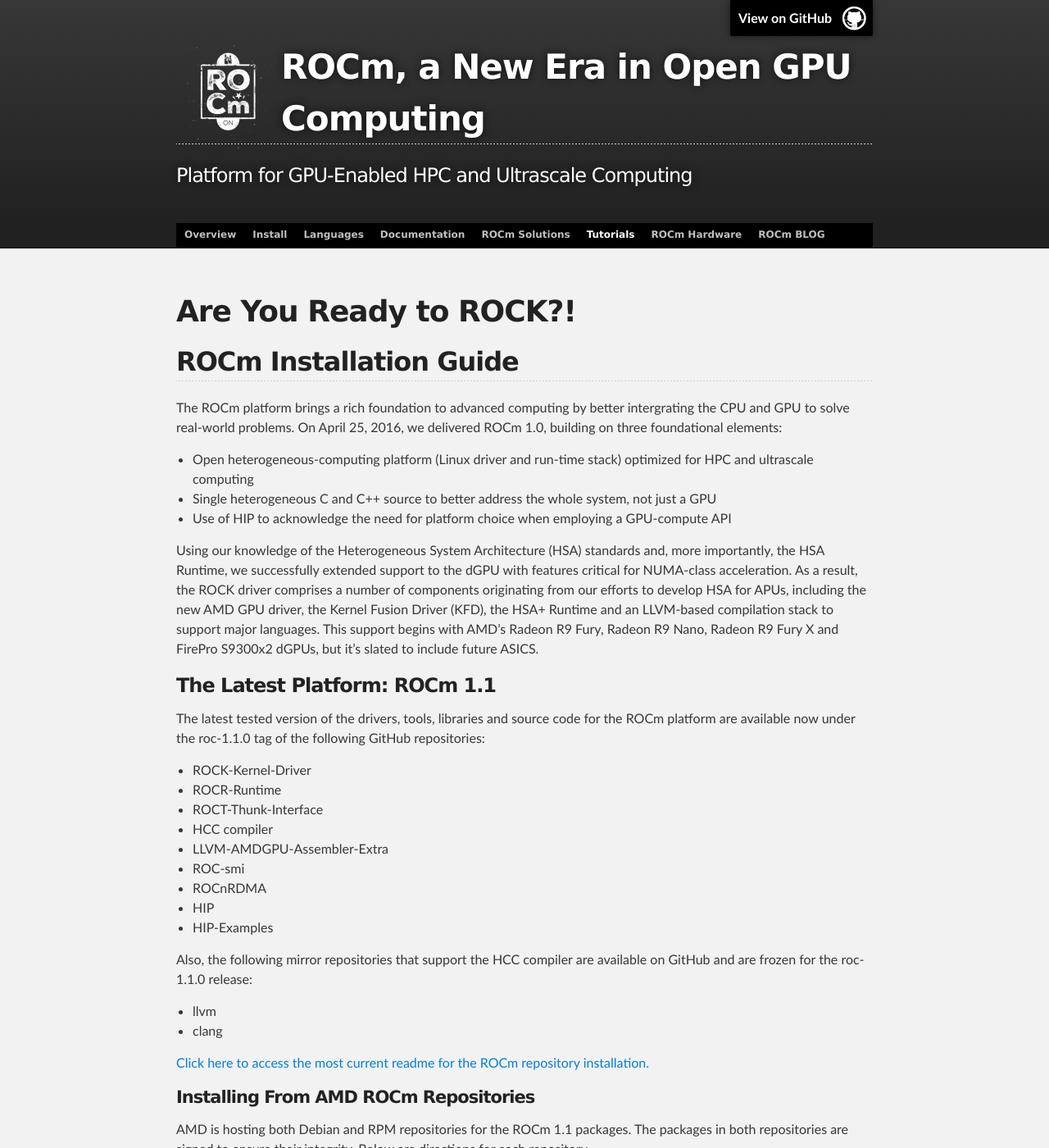
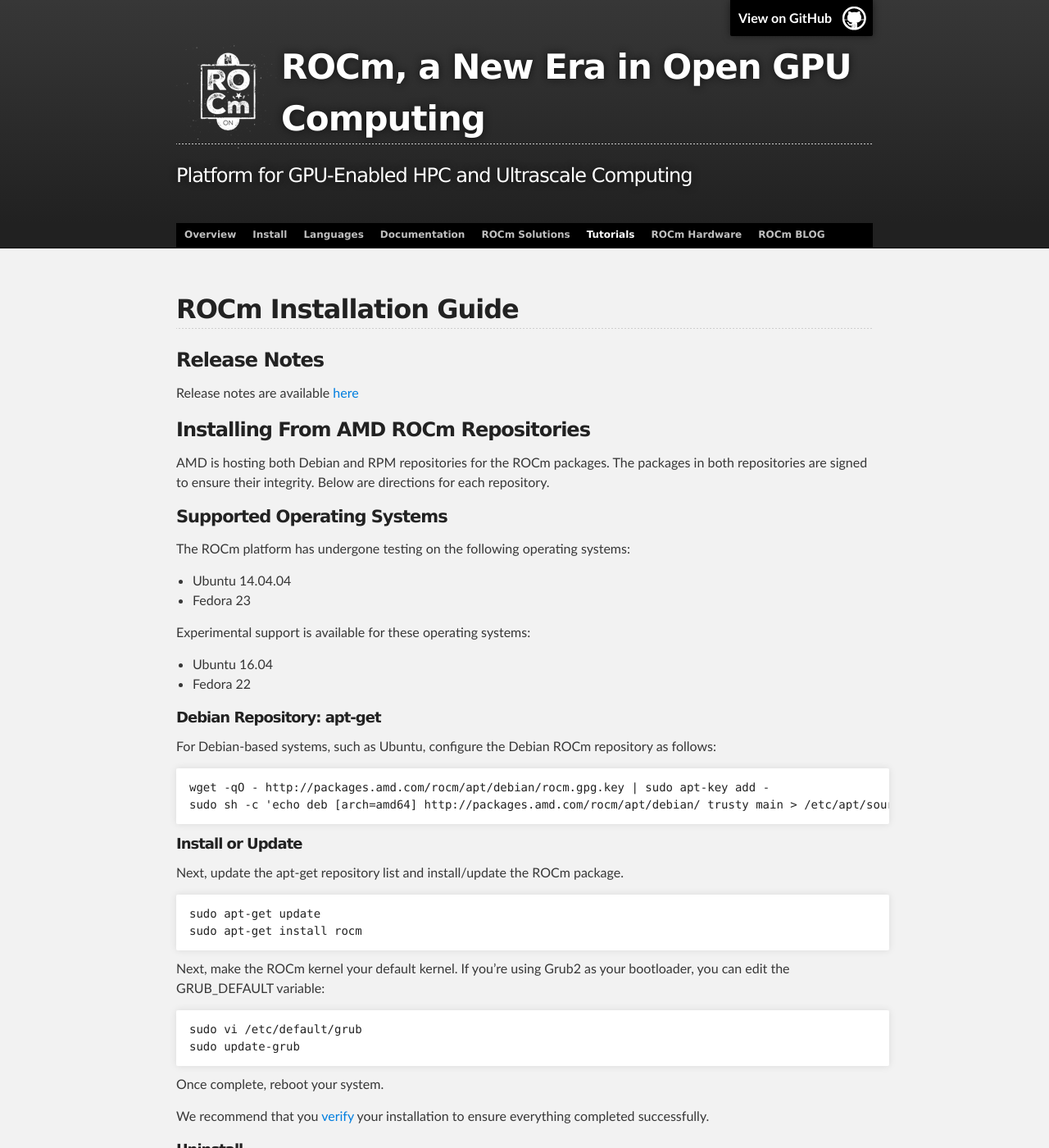
Before and after one commit to ROCm/ROCm.github.io, a Jekyll site: the page built from install.md, in a window 1280 px wide and 1400 px high. Shown: the whole window at 82% size. Built offline with Jekyll 4.4.1, drawn with Linux system fonts in a browser that asks for light colours; some of the changed text lies outside the part shown.

Commit message:
Update installation instructions for 1.2 release

````diff
--- a/install.md
+++ b/install.md
@@ -3,62 +3,19 @@
 title: ROCm Install
 ---
 
-# Are You Ready to ROCK?!
-
 ## ROCm Installation Guide
 
-The ROCm platform brings a rich foundation to advanced computing by
-better intergrating the CPU and GPU to solve real-world problems. On
-April 25, 2016, we delivered ROCm 1.0, building on three foundational
-elements:
+### Release Notes
 
- * Open heterogeneous-computing platform (Linux driver and run-time stack) optimized for HPC and ultrascale computing
- * Single heterogeneous C and C++ source to  better address the whole system, not just a GPU
- * Use of HIP to acknowledge the need for platform choice when employing a GPU-compute API
+Release notes are available [here](releasenotes.html)
 
-Using our knowledge of the Heterogeneous System Architecture (HSA)
-standards and, more importantly, the HSA Runtime, we successfully
-extended support to the dGPU with features critical for NUMA-class
-acceleration. As a result, the ROCK driver comprises a number of
-components originating  from our efforts to develop HSA for APUs,
-including the new AMD GPU driver, the Kernel Fusion Driver (KFD), the
-HSA+ Runtime and an LLVM-based compilation stack to support major
-languages. This support begins with AMD’s Radeon R9 Fury, Radeon R9
-Nano, Radeon R9 Fury X and FirePro S9300x2 dGPUs, but it’s slated to
-include future ASICS.
+### Installing From AMD ROCm Repositories
 
-### The Latest Platform: ROCm 1.1
-
-The latest tested version of the drivers, tools, libraries and source
-code for the ROCm platform are available now under the roc-1.1.0 tag
-of the following GitHub repositories:
-
- * ROCK-Kernel-Driver
- * ROCR-Runtime
- * ROCT-Thunk-Interface
- * HCC compiler
- * LLVM-AMDGPU-Assembler-Extra
- * ROC-smi
- * ROCnRDMA
- * HIP
- * HIP-Examples
-
-Also, the following mirror repositories that support the HCC compiler
-are available on GitHub and are frozen for the roc-1.1.0 release:
-
- * llvm
- * clang
-
-[Click here to access the most current readme for the ROCm repository
-installation.](https://github.com/RadeonOpenCompute/ROCm/blob/master/README.md)
-
-#### Installing From AMD ROCm Repositories
-
-AMD is hosting both Debian and RPM repositories for the ROCm 1.1
-packages. The packages in both repositories are signed to ensure their
+AMD is hosting both Debian and RPM repositories for the ROCm packages.
+The packages in both repositories are signed to ensure their
 integrity. Below are directions for each repository.
 
-###### Supported Operating Systems
+#### Supported Operating Systems
 
 The ROCm platform has undergone testing on the following operating
 systems:
@@ -71,7 +28,7 @@
  * Ubuntu 16.04
  * Fedora 22
 
-###### Debian Repository: apt-get
+##### Debian Repository: apt-get
 
 For Debian-based systems, such as Ubuntu, configure the Debian ROCm
 repository as follows:
@@ -81,13 +38,10 @@
 sudo sh -c 'echo deb [arch=amd64] http://packages.amd.com/rocm/apt/debian/ trusty main > /etc/apt/sources.list.d/rocm.list'
 ```
 
-###### Install or Update
+##### Install or Update
 
-Next, update the apt-get repository list and install/update the
-ROCm package.
-
-Warning: before proceeding, make sure you completely uninstall any
-prerelease ROCm packages by executing the command
+Next, update the apt-get repository list and install/update the ROCm
+package.
 
 ```
 sudo apt-get update
@@ -128,7 +82,7 @@
 Note: to execute ROCm-enabled apps, you’ll need a system with the full
 ROCm driver stack installed.
 
-###### RPM Repository: dnf (yum)
+#### RPM Repository: dnf (yum)
 
 A dnf (yum) repository is also available for installation of RPM
 packages. To configure a system to use the ROCm RPM directory, create
@@ -157,7 +111,7 @@
 sudo dnf remove rocm
 ```
 
-###### Verify Installation
+### Verify Installation
 
 To verify that the ROCm stack installation was successful, execute to
 HSA the vectory_copy sample application:
@@ -168,7 +122,7 @@
 ./vector_copy</code>.
 ```
 
-###### Closed-Source Components
+### Closed-Source Components
 
 The ROCm platform relies on a few closed-source components to provide
 legacy functions such as HSAIL completion and debugging/profiling
@@ -176,31 +130,9 @@
 repositories and will eventually either be deprecated or become open
 source. They are available in the hsa-ext-rocr-dev packages.
 
-###### Getting ROCm Source Code
+### Getting ROCm Source Code
+Refer to the ROCm github project for the latest instructions on how to
+checkout out the code.
 
-You can modify the ROCm 1.1 components by changing the open-source
-code base and rebuilding them. You can clone source code from each of
-the GitHub repositories using git, or use the repo command and the
-ROCm 1.1 manifest file to download the entire ROCm 1.1 source code.
-
-###### Installing Repo
-
-Google's repo tool allows you to manage multiple git repositories
-simultaneously. Install it by executing:
-
-```
-curl https://storage.googleapis.com/git-repo-downloads/repo > ~/bin/repo
-chmod a+x ~/bin/repo
-```
-
-Note: make sure `~/bin` exists and is part of your path.
-
-###### Cloning the Code
-
-Execute the following commands to clone the code:
-
-```
-mkdir ROCm && cd ROCm
-repo init -u https://github.com/RadeonOpenCompute/ROCm.git
-repo sync
-```
+[ROCm on
+Github](https://github.com/RadeonOpenCompute/ROCm/blob/master/README.md)
````
Also changed, not shown: other parts of install.md (+2 -2 lines), releasenotes.md (added, +9 -0 lines).
